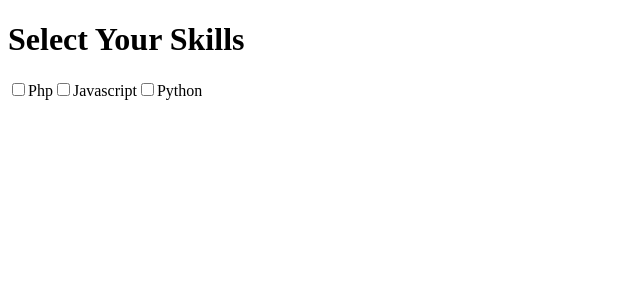
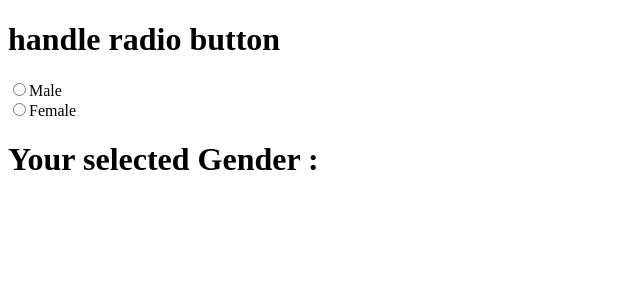
Before and after one commit to kaustubhlearner/React-practice, a React (Vite) app: page / in a window 1280 px wide. Shown: the top 300 px of the page, without its empty margins (0-640 px from the left). Built offline with nearby package versions, Linux system fonts and the light colour scheme.

Commit message:
handle-radio-button

```diff
--- a/src/components/Checkbox.jsx
+++ b/src/components/Checkbox.jsx
@@ -1,27 +1,18 @@
 import React, { useState } from 'react'
 
 const Checkbox = () => {
-    const [skills, setskills] = useState([])
-    const handleskills = (event) => {
-        if(event.target.checked){
-            setskills([...skills,event.target.value])
-        }
-        else{
-            setskills([...skills.filter((items)=>items!=event.target.value)])
-        }
-
-    }
+    const [gender, setgender] = useState('')
 
 return (
     <>
-        <h1>Select Your Skills</h1>
-        <input onChange={handleskills} type="checkbox" id="PHP" value={'PHP'} />
-        <label htmlFor="PHP">Php</label>
-        <input onChange={handleskills} type="checkbox" id='Javascript' value={"Javascript"} />
-        <label htmlFor="Javascript">Javascript</label>
-        <input onChange={handleskills} type="checkbox" id="Python" value={'Python'} />
-        <label htmlFor="python">Python</label>
-        <h1>{skills.toString()}</h1>
+    <h1>handle radio button</h1>
+    <input type="radio" name="gender" id="male"  value={'male'} onChange={(event)=>setgender(event.target.value)}/>
+    <label htmlFor="male">Male</label>
+    <br />
+    <input type="radio" name="gender" id="female" value={'female'} onChange={(event)=>setgender(event.target.value)}/>
+    <label htmlFor="female">Female</label>
+    <br />
+    <h1>Your selected Gender : {gender}</h1>
     </>
 )
 }
```
